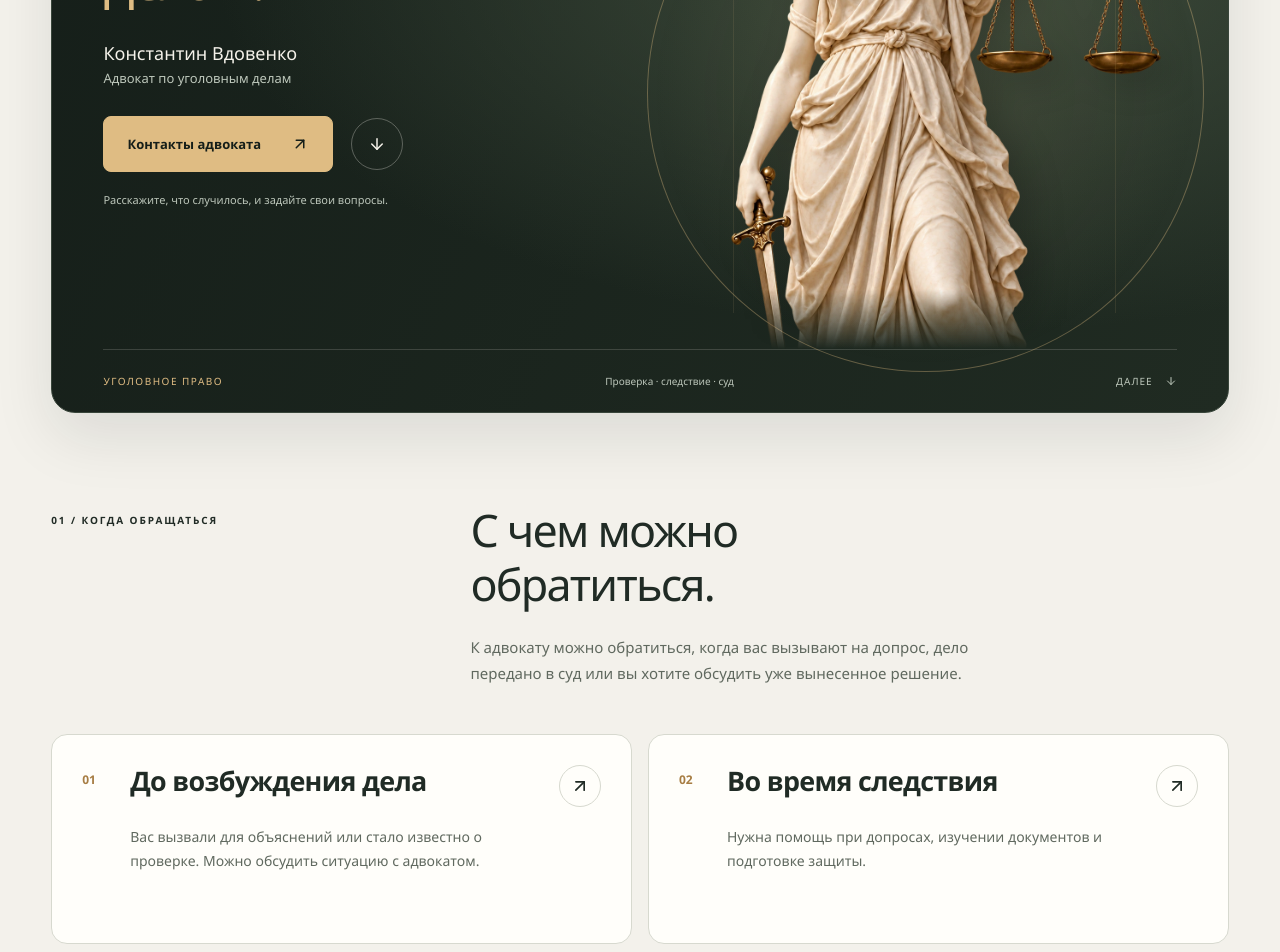
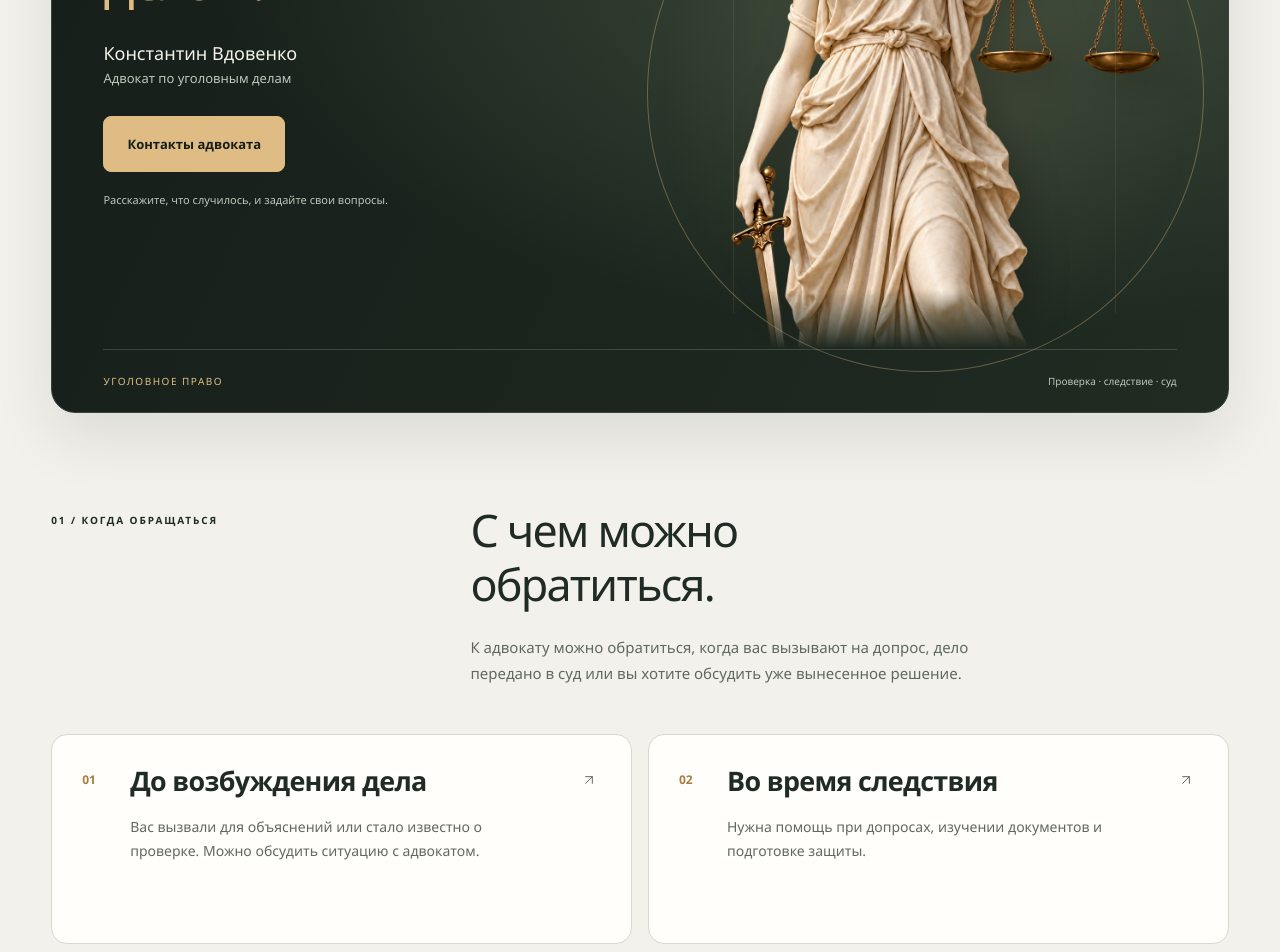
Before and after one commit to Aleks-man/advokat-vdovenko, a React (Vite) app in the folder front/: page / in a window 1280 px wide. Shown: the part 440-1392 px from the top of the page. Built offline with nearby package versions, Linux system fonts and the light colour scheme; a web font is replaced by a local one.

Commit message:
style: remove decorative arrows and refine card indicators

```diff
--- a/front/src/components/ContactBanner/ContactBanner.css
+++ b/front/src/components/ContactBanner/ContactBanner.css
@@ -49,9 +49,6 @@
   border-color: var(--ink-dark);
   color: var(--on-dark);
 }
-.contact-banner .button svg {
-  color: var(--accent-light);
-}
 .contact-banner .button:hover {
   background: #344136;
 }
--- a/front/src/components/ContactBanner/ContactBanner.tsx
+++ b/front/src/components/ContactBanner/ContactBanner.tsx
@@ -1,5 +1,4 @@
 import { Link } from 'react-router-dom'
-import { ArrowUpRight } from 'lucide-react'
 import './ContactBanner.css'
 export function ContactBanner() {
   return (
@@ -17,7 +16,7 @@ export function ContactBanner() {
           </p>
         </div>
         <Link className="button button--light" to="/contacts">
-          Перейти к контактам <ArrowUpRight size={18} />
+          Перейти к контактам
         </Link>
       </div>
     </section>
--- a/front/src/components/Hero/Hero.css
+++ b/front/src/components/Hero/Hero.css
@@ -79,19 +79,6 @@
 .hero .button:hover {
   background: #edce9e;
 }
-.hero-explore {
-  width: 52px;
-  height: 52px;
-  flex-shrink: 0;
-  border: 1px solid rgb(245 242 234 / 30%);
-  display: grid;
-  place-items: center;
-  border-radius: 50%;
-  transition: background 0.2s;
-}
-.hero-explore:hover {
-  background: rgb(245 242 234 / 12%);
-}
 .hero-note {
   font-size: 11px;
   color: var(--on-dark-muted);
@@ -148,12 +135,6 @@
   letter-spacing: 0.15em;
   color: var(--accent-light);
 }
-.hero-scroll {
-  display: flex;
-  align-items: center;
-  gap: 12px;
-  letter-spacing: 0.1em;
-}
 @media (max-width: 1100px) {
   .hero {
     padding: 36px var(--panel-inset) 0;
@@ -192,10 +173,6 @@
   .hero-actions {
     gap: 12px;
   }
-  .hero-explore {
-    width: 46px;
-    height: 46px;
-  }
   .hero-art {
     min-height: 420px;
     margin-top: 12px;
@@ -210,9 +187,6 @@
     gap: 10px;
     font-size: 9px;
   }
-  .hero-scroll {
-    display: none;
-  }
 }
 @media (max-width: 380px) {
   .hero {
@@ -221,9 +195,6 @@
   .hero h1 {
     font-size: 28px;
   }
-  .hero-explore {
-    display: none;
-  }
   .hero-art {
     min-height: 350px;
   }
--- a/front/src/components/Hero/Hero.tsx
+++ b/front/src/components/Hero/Hero.tsx
@@ -1,4 +1,3 @@
-import { ArrowDown, ArrowUpRight } from 'lucide-react'
 import { Link } from 'react-router-dom'
 import justiceHero from '../../assets/justice-hero.webp'
 import './Hero.css'
@@ -21,11 +20,8 @@ export function Hero() {
         </p>
         <div className="hero-actions">
           <Link to="/contacts" className="button">
-            Контакты адвоката <ArrowUpRight size={18} />
+            Контакты адвоката
           </Link>
-          <a href="#practice" className="hero-explore" aria-label="Узнать о направлениях защиты">
-            <ArrowDown size={18} />
-          </a>
         </div>
         <p className="hero-note">Расскажите, что случилось, и задайте свои вопросы.</p>
       </div>
@@ -42,9 +38,6 @@ export function Hero() {
       <div className="hero-bottom">
         <span>УГОЛОВНОЕ ПРАВО</span>
         <span>Проверка · следствие · суд</span>
-        <span className="hero-scroll">
-          ДАЛЕЕ <ArrowDown size={12} />
-        </span>
       </div>
     </section>
   )
--- a/front/src/components/PracticeList/PracticeList.css
+++ b/front/src/components/PracticeList/PracticeList.css
@@ -5,7 +5,7 @@
 }
 .practice-row {
   display: grid;
-  grid-template-columns: 30px minmax(0, 1fr) 42px;
+  grid-template-columns: 30px minmax(0, 1fr) 24px;
   grid-template-rows: auto 1fr;
   align-items: start;
   gap: 18px;
@@ -42,26 +42,19 @@
 .practice-arrow {
   grid-column: 3;
   grid-row: 1;
-  width: 42px;
-  height: 42px;
-  border: 1px solid var(--line);
-  border-radius: 50%;
+  width: 24px;
+  height: 30px;
   display: grid;
   place-items: center;
-  transition:
-    background 0.2s,
-    color 0.2s;
+  color: var(--muted);
+  transition: color 0.2s;
 }
 .practice-row:is(:hover, :focus-visible) {
   transform: translateY(-1px);
   box-shadow: 0 8px 24px rgb(21 30 25 / 10%);
 }
 .practice-row:is(:hover, :focus-visible) .practice-arrow {
-  grid-column: 3;
-  grid-row: 1;
-  background: var(--accent-light);
-  border-color: var(--accent-light);
-  color: var(--ink-dark);
+  color: var(--accent);
 }
 @media (max-width: 760px) {
   .practice-list {
@@ -70,7 +63,7 @@
   }
   .practice-row {
     padding: 24px;
-    grid-template-columns: 24px minmax(0, 1fr) 36px;
+    grid-template-columns: 24px minmax(0, 1fr) 24px;
     gap: 14px;
     min-height: 180px;
   }
@@ -80,28 +73,16 @@
     min-width: 0;
     font-size: 25px;
   }
-  .practice-arrow {
-    grid-column: 3;
-    grid-row: 1;
-    width: 36px;
-    height: 36px;
-  }
 }
 
 @media (max-width: 380px) {
   .practice-row {
     padding: 20px;
-    grid-template-columns: 20px minmax(0, 1fr) 32px;
+    grid-template-columns: 20px minmax(0, 1fr) 24px;
     gap: 12px;
   }
   .practice-row h3 {
-    grid-column: 2 / -1;
+    grid-column: 2;
     font-size: 23px;
   }
-  .practice-arrow {
-    grid-row: 3;
-    grid-column: 3;
-    width: 32px;
-    height: 32px;
-  }
 }
--- a/front/src/components/PracticeList/PracticeList.tsx
+++ b/front/src/components/PracticeList/PracticeList.tsx
@@ -10,8 +10,8 @@ export function PracticeList() {
           <span className="practice-number">{area.number}</span>
           <h3>{area.title}</h3>
           <p>{area.description}</p>
-          <span className="practice-arrow">
-            <ArrowUpRight size={20} />
+          <span className="practice-arrow" aria-hidden="true">
+            <ArrowUpRight size={16} strokeWidth={1.5} />
           </span>
         </Link>
       ))}
--- a/front/src/components/Principles/Principles.tsx
+++ b/front/src/components/Principles/Principles.tsx
@@ -1,5 +1,4 @@
 import { Link } from 'react-router-dom'
-import { ArrowUpRight } from 'lucide-react'
 import './Principles.css'
 export function Principles() {
   return (
@@ -47,7 +46,7 @@ export function Principles() {
             </div>
           </div>
           <Link to="/approach" className="text-link">
-            Как строится работа <ArrowUpRight size={16} />
+            Как строится работа
           </Link>
         </div>
       </div>
--- a/front/src/pages/Contacts/Contacts.tsx
+++ b/front/src/pages/Contacts/Contacts.tsx
@@ -1,4 +1,4 @@
-import { ArrowUpRight, Mail, MapPin, Phone } from 'lucide-react'
+import { Mail, MapPin, Phone } from 'lucide-react'
 import { site } from '../../data/site'
 import './Contacts.css'
 import { LegalArtwork } from '../../components/LegalArtwork/LegalArtwork'
@@ -24,10 +24,7 @@ export function Contacts() {
             <Phone size={18} />
             <div>
               <span className="eyebrow">Телефон</span>
-              <a href={`tel:${site.phone.replace(/[^+\d]/g, '')}`}>
-                {site.phone}
-                <ArrowUpRight size={20} />
-              </a>
+              <a href={`tel:${site.phone.replace(/[^+\d]/g, '')}`}>{site.phone}</a>
               <small>Для записи на консультацию</small>
             </div>
           </div>
@@ -35,10 +32,7 @@ export function Contacts() {
             <Mail size={18} />
             <div>
               <span className="eyebrow">Электронная почта</span>
-              <a href={`mailto:${site.email}`}>
-                {site.email}
-                <ArrowUpRight size={20} />
-              </a>
+              <a href={`mailto:${site.email}`}>{site.email}</a>
               <small>Чтобы задать вопрос или договориться о встрече</small>
             </div>
           </div>
--- a/front/src/pages/NotFound/NotFound.tsx
+++ b/front/src/pages/NotFound/NotFound.tsx
@@ -1,5 +1,4 @@
 import { Link } from 'react-router-dom'
-import { ArrowUpRight } from 'lucide-react'
 import './NotFound.css'
 export function NotFound() {
   return (
@@ -10,7 +9,7 @@ export function NotFound() {
         <br />к главному.
       </h1>
       <Link to="/" className="button">
-        На главную <ArrowUpRight size={18} />
+        На главную
       </Link>
     </section>
   )
```
